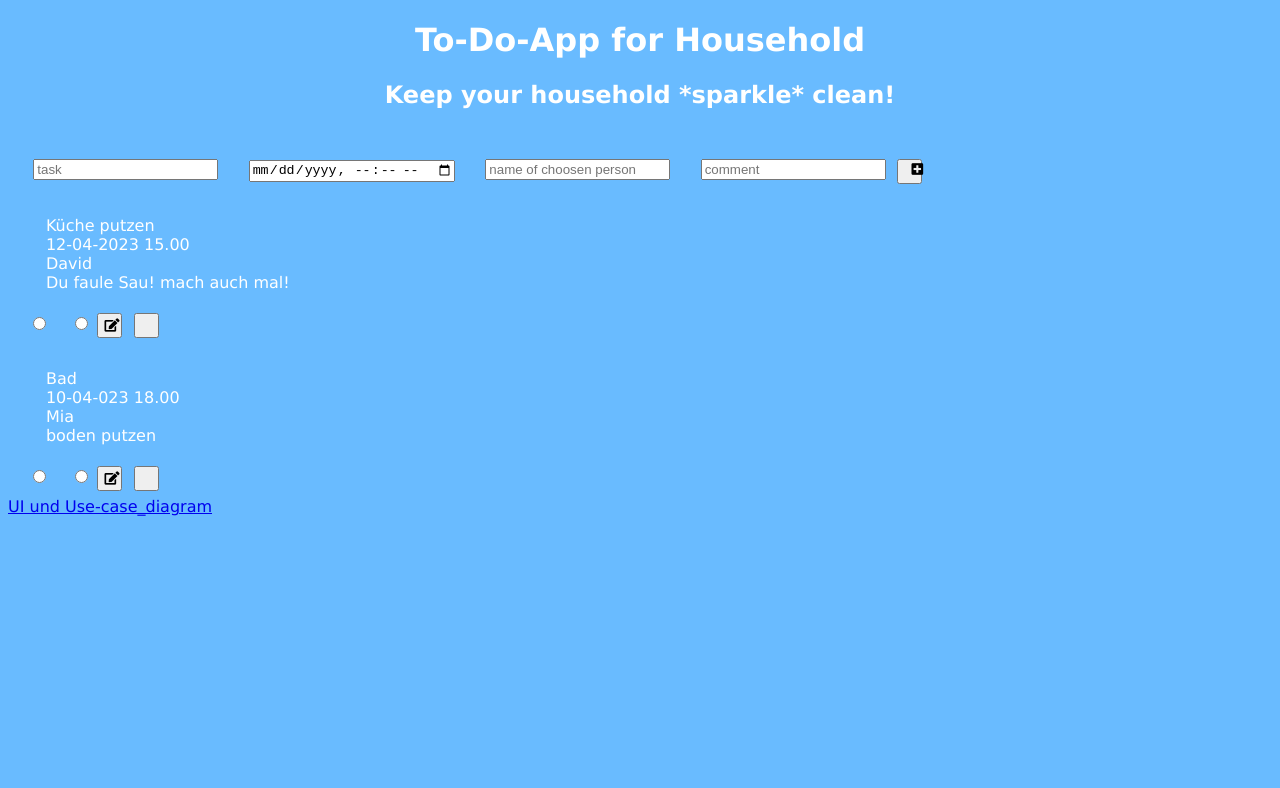
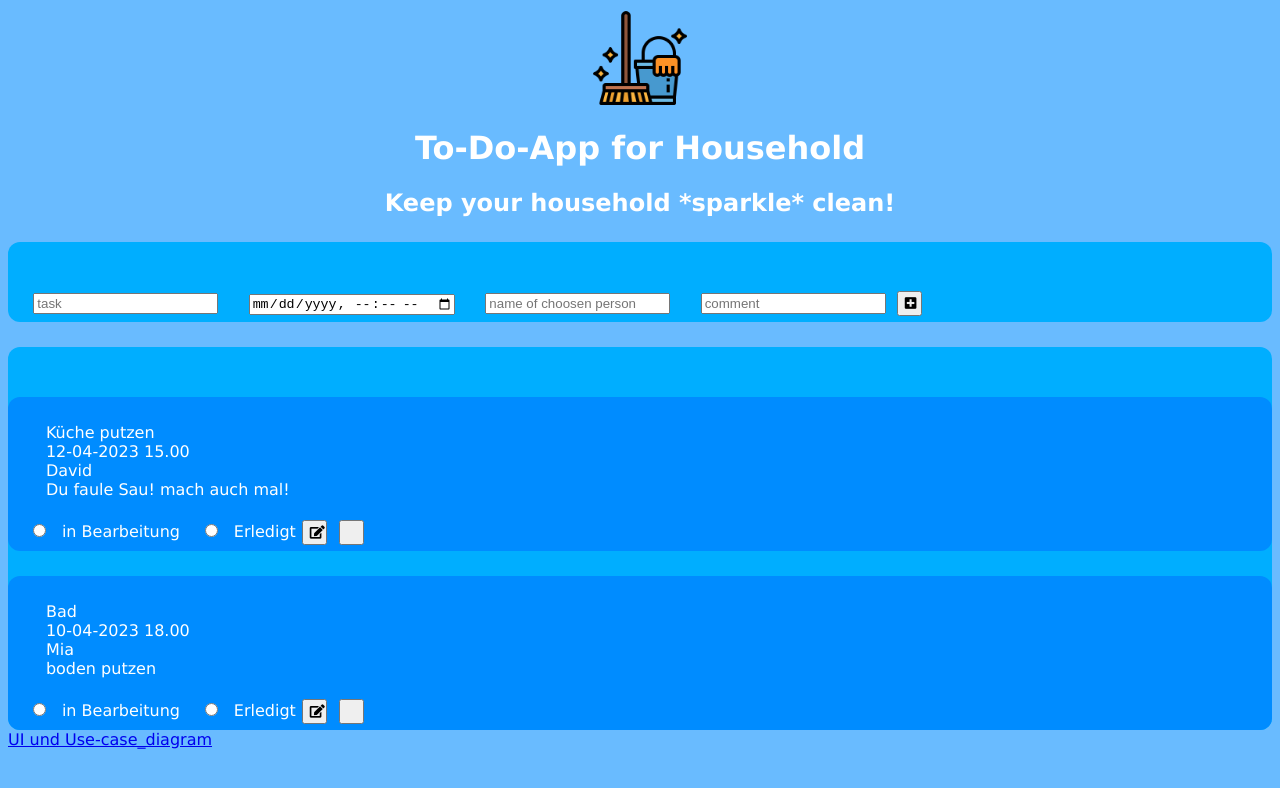
Before and after one commit to alex11902/EIA_2_So23, a plain HTML site: page A03_Aufgabenliste_Formular/Aufgabenliste_Formular.html in a window 1280 px wide. Drawn offline with Linux system fonts and the light colour scheme; some icons are missing.

Commit message:
new with img

```diff
--- a/A03_Aufgabenliste_Formular/Aufgabenliste_Formular.html
+++ b/A03_Aufgabenliste_Formular/Aufgabenliste_Formular.html
@@ -15,6 +15,7 @@
     />
   </head>
   <body>
+    <img src="bildputzi.png">
     <h1>To-Do-App for Household</h1>
     <h2>Keep your household *sparkle* clean!</h2>
     <div id="form">
--- a/A03_Aufgabenliste_Formular/datastructure.js
+++ b/A03_Aufgabenliste_Formular/datastructure.js
@@ -4,7 +4,7 @@ var household;
     household.data = {
         moretasks: [
             { task: "Küche putzen", datetime: " 12-04-2023 15.00", person: "David", comment: "Du faule Sau! mach auch mal!", status: false },
-            { task: "Bad ", datetime: "10-04-023 18.00", person: "Mia", comment: "boden putzen", status: false }
+            { task: "Bad ", datetime: "10-04-2023 18.00", person: "Mia", comment: "boden putzen", status: false }
         ]
     };
 })(household || (household = {}));
--- a/A03_Aufgabenliste_Formular/datastructure.ts
+++ b/A03_Aufgabenliste_Formular/datastructure.ts
@@ -15,7 +15,7 @@ export interface Data {
 export let data: Data = {
 moretasks:[
     { task: "Küche putzen" ,datetime:" 12-04-2023 15.00", person:"David", comment: "Du faule Sau! mach auch mal!", status:false },
-    { task: "Bad " ,datetime: "10-04-023 18.00", person:"Mia", comment: "boden putzen", status:false}
+    { task: "Bad " ,datetime: "10-04-2023 18.00", person:"Mia", comment: "boden putzen", status:false}
 ]
 }
 
--- a/A03_Aufgabenliste_Formular/generateTasks.js
+++ b/A03_Aufgabenliste_Formular/generateTasks.js
@@ -16,15 +16,19 @@ var household;
         for (let index = 0; index < household.data.moretasks.length; index++) {
             //erstellt in HTML Elemente für jeweils eine Aufgabe
             let task = document.createElement("div");
+            task.id = "taskelement";
             let taskname = document.createElement("p");
             let datetime = document.createElement("p");
             let personname = document.createElement("p");
             let commenttext = document.createElement("p");
-            let notonedit = document.createElement("input");
-            notonedit.type = "radio";
-            notonedit.innerHTML = "nicht in bearbeitung";
             let onedit = document.createElement("input");
             onedit.type = "radio";
+            let textonedit = document.createElement("label");
+            textonedit.innerHTML = "in Bearbeitung";
+            let done = document.createElement("input");
+            done.type = "radio";
+            let textdone = document.createElement("label");
+            textdone.innerHTML = "Erledigt";
             let check = (document.createElement("checkbox"));
             let editbutton = document.createElement("button");
             let editbuttonI = document.createElement("i");
@@ -41,8 +45,10 @@ var household;
             task.appendChild(datetime);
             task.appendChild(personname);
             task.appendChild(commenttext);
-            task.appendChild(notonedit);
             task.appendChild(onedit);
+            task.appendChild(textonedit);
+            task.appendChild(done);
+            task.appendChild(textdone);
             task.appendChild(check);
             //fügt Werte aus Array in HTML
             taskname.innerHTML = household.data.moretasks[index].task;
@@ -52,10 +58,10 @@ var household;
             /* let date = new Date();
             console.log(date); */
             if (household.data.moretasks[index].status) {
-                notonedit.checked = true;
+                onedit.checked = true;
             }
             else {
-                onedit.checked = false;
+                done.checked = false;
             }
             //
             check.checked = household.data.moretasks[index].status;
--- a/A03_Aufgabenliste_Formular/stylesheet.css
+++ b/A03_Aufgabenliste_Formular/stylesheet.css
@@ -32,22 +32,19 @@ label{
 div{
     margin-top: 2%;
 }
-.testtext{
+#taskelement{
     background-color: rgb(0, 140, 255);
     color: #ffffff;;
     border-radius: 12px;
     padding-top: 2%;
 }
-#testtext2{
-    background-color: rgb(255, 0, 0);
+div{
+    background-color: rgb(0, 174, 255);
     border-radius: 12px;
     padding-top: 2%;
     border-color: rgb(111, 0, 0);
 }
-#add{
-    height: 25px;
-    width: 25px;
-}
+
 button{
     margin: 6px;
     height: 25px;
@@ -90,3 +87,9 @@ button{
     font-family: 'Quicksand', sans-serif;
     font-size: 18px;
 }
+img{
+    display: block;
+    margin-left: auto;
+    margin-right: auto;
+    width: 100px;
+}
```
Also changed, not shown: A03_Aufgabenliste_Formular/generateTasks.ts (+12 -6 lines), A03_Aufgabenliste_Formular/bildputzi.png (added), 2 other files.
